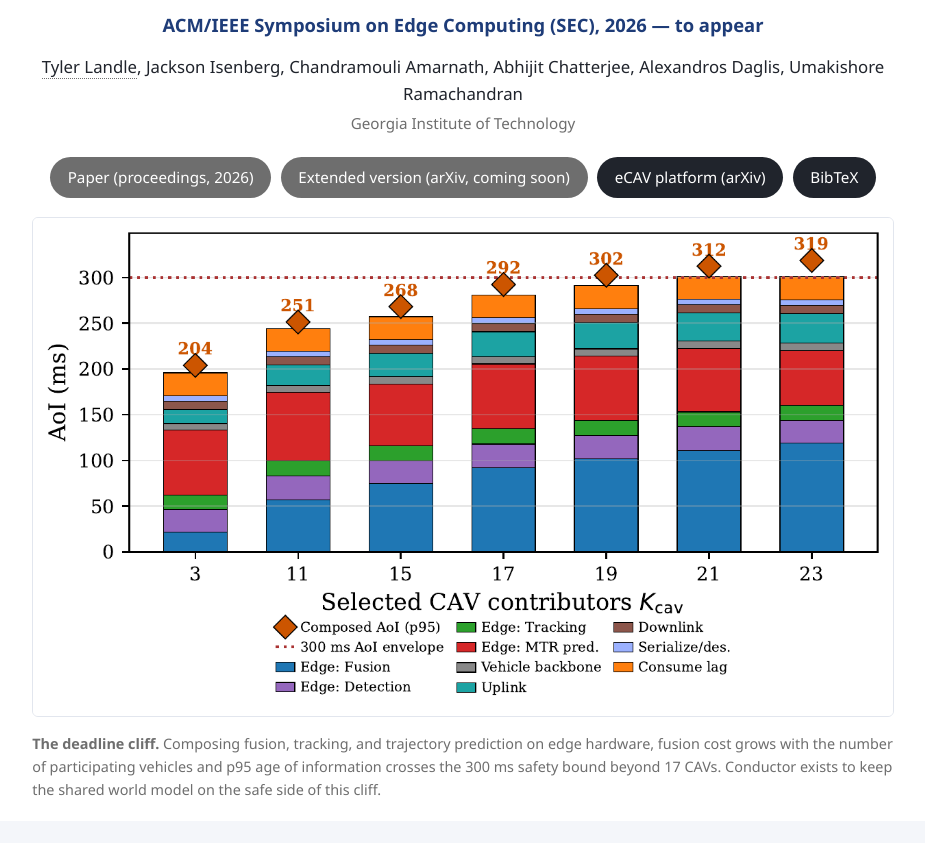
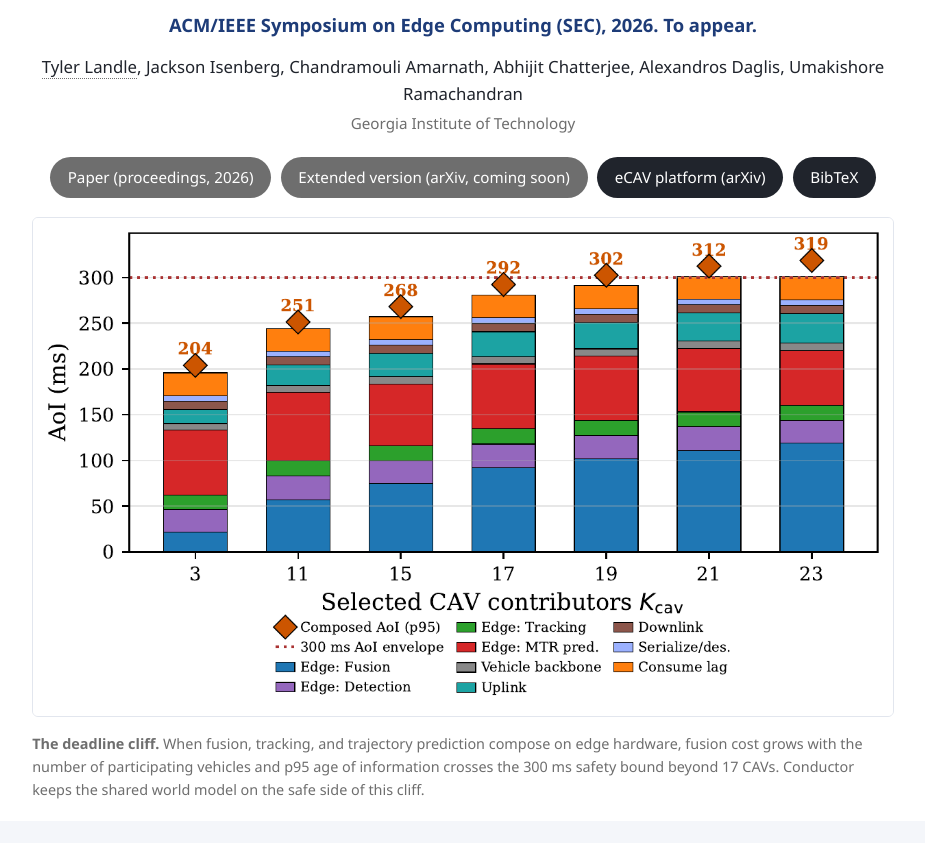
Before and after one commit to tlandle/conductor, a plain HTML site: page index.html in a window 1280 px wide. Shown: the part 83-926 px from the top of the page, without its empty margins (177-1102 px from the left). Drawn offline with Linux system fonts and the light colour scheme.

Commit message:
Plain register, remove dashes

```diff
--- a/index.html
+++ b/index.html
@@ -42,7 +42,7 @@
 
 <header class="container">
   <h1><span class="name">Conductor</span>: Scalable Edge-assisted Fusion and Path Prediction for Connected Autonomous Vehicles</h1>
-  <div class="venue">ACM/IEEE Symposium on Edge Computing (SEC), 2026 &mdash; to appear</div>
+  <div class="venue">ACM/IEEE Symposium on Edge Computing (SEC), 2026. To appear.</div>
   <div class="authors">
     <a href="https://tlandle.github.io/">Tyler Landle</a>, Jackson Isenberg, Chandramouli Amarnath, Abhijit Chatterjee, Alexandros Daglis, Umakishore Ramachandran
   </div>
@@ -58,7 +58,7 @@
 <section class="container">
   <figure>
     <img src="static/fig_cliff_per_stage.png" alt="The deadline cliff: p95 age of information crosses the 300 ms bound beyond 17 participating vehicles.">
-    <figcaption><b>The deadline cliff.</b> Composing fusion, tracking, and trajectory prediction on edge hardware, fusion cost grows with the number of participating vehicles and p95 age of information crosses the 300&nbsp;ms safety bound beyond 17 CAVs. Conductor exists to keep the shared world model on the safe side of this cliff.</figcaption>
+    <figcaption><b>The deadline cliff.</b> When fusion, tracking, and trajectory prediction compose on edge hardware, fusion cost grows with the number of participating vehicles and p95 age of information crosses the 300&nbsp;ms safety bound beyond 17 CAVs. Conductor keeps the shared world model on the safe side of this cliff.</figcaption>
   </figure>
 </section>
 
@@ -74,7 +74,7 @@
   <h2>Contributions</h2>
   <ol class="contrib">
     <li><b>Measurement.</b> A characterization of the <i>deadline cliff</i>: the composed perception, tracking, and prediction pipeline overruns its planner-consumed AoI budget as participation grows, crossing the 300&nbsp;ms bound beyond 17 CAVs.</li>
-    <li><b>Architecture.</b> One shared, RSU-anchored, locale-wide execution &mdash; WorldFusion intermediate fusion, persistent tracking, and learned prediction &mdash; producing tracks and future trajectories multicast to every planner, instead of per-vehicle rebuilds.</li>
+    <li><b>Architecture.</b> One shared, RSU-anchored, locale-wide execution of WorldFusion intermediate fusion, persistent tracking, and learned prediction, producing tracks and future trajectories multicast to every planner, instead of per-vehicle rebuilds.</li>
     <li><b>Control and evaluation.</b> Occlusion-aware contributor admission and deadline-aware prediction refresh, keeping the service inside the freshness envelope across traffic density and validated in closed-loop driving.</li>
   </ol>
 </section>
```
